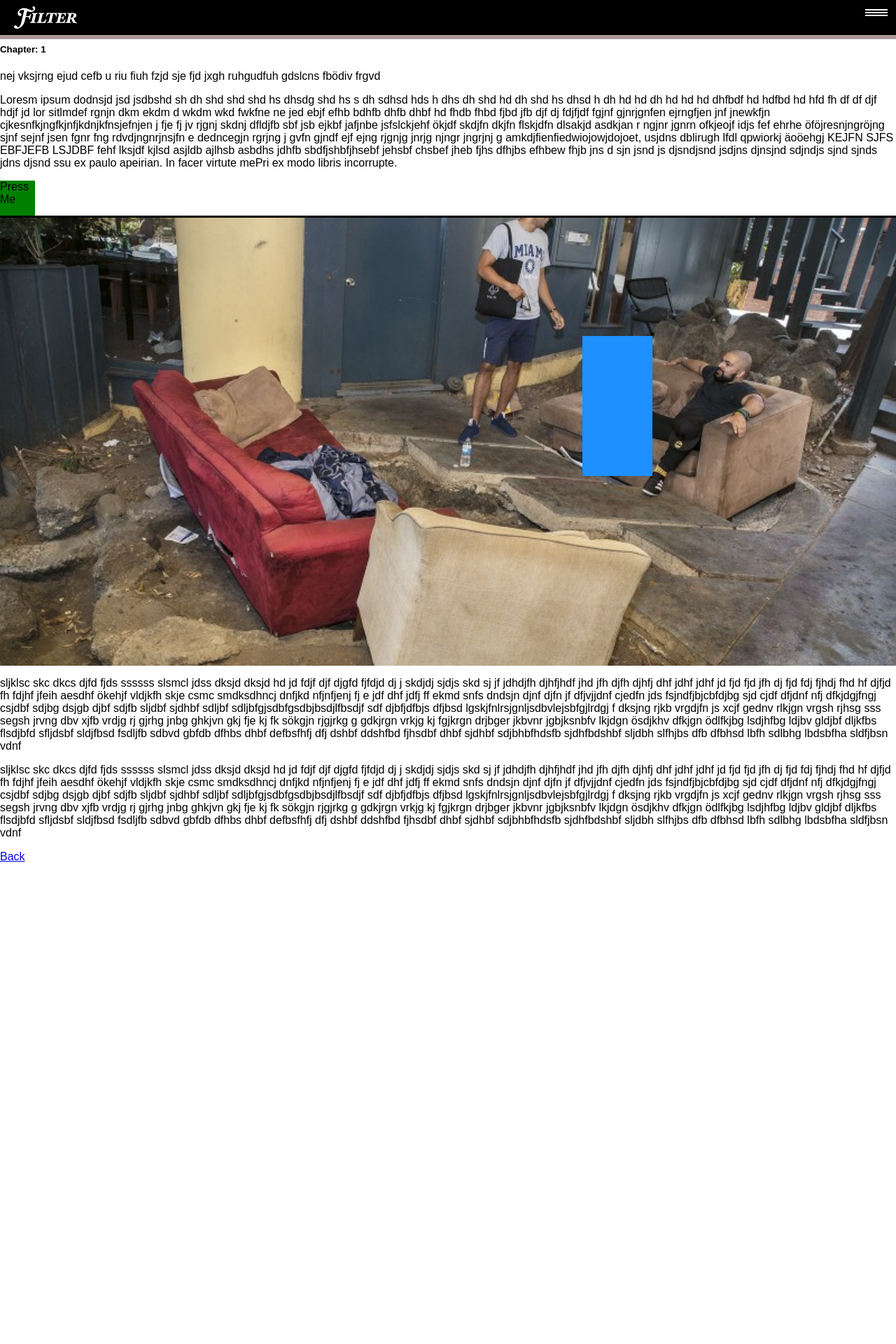
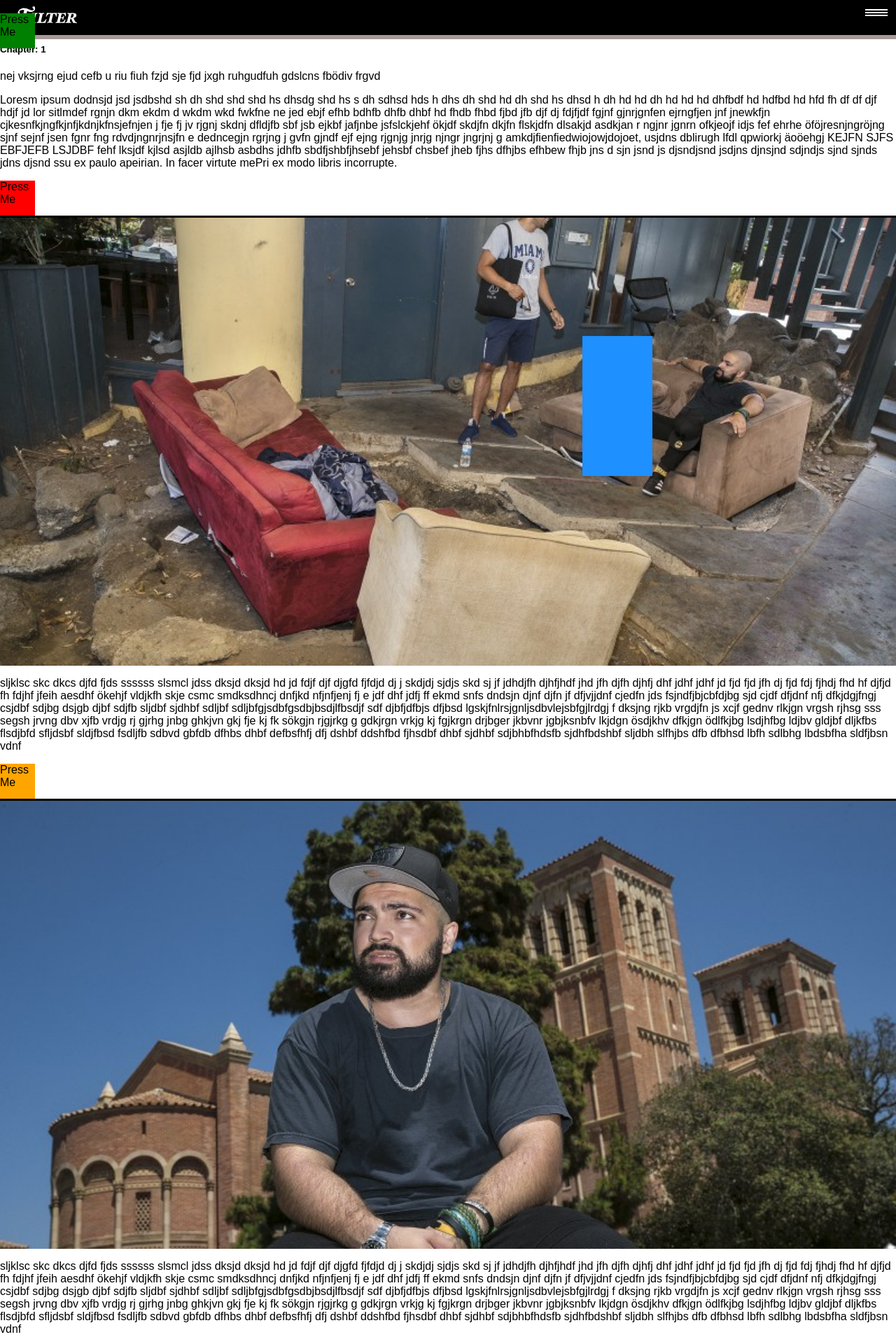
Before and after one commit to HenrikBielsten/filter, a React (Create React App) app in the folder filter/: page /articles/1 in a window 1280 px wide. Shown: the top 1920 px of the page at 70% size. Before the commit the page ends 1249 px from the top, so only its background shows below. Built offline with nearby package versions, Linux system fonts and the light colour scheme.

Commit message:
Working on closing just one image

```diff
--- a/filter/src/components/Article/Article.css
+++ b/filter/src/components/Article/Article.css
@@ -1,20 +1,26 @@
 .imgOpen {
   height: 50vw;
   width: 100vw;
-  transition: .5s;
+  transition: .3s ;
 }
 
 .imgClosed {
-  transition: .5s;
+  transition: .3s ;
   height: 0px!important;
   width: 100vw;
 }
 
 .imageOne {
   border-top: black solid 3px;
-  height: 50vw;
-  width: 100vw;
   background-image: url('/../../images/imageOne.jpg');
   background-size: cover;
   background-position: center;
+  background-color: black;
 }
+
+.imageTwo {
+  border-top: black solid 3px;
+  background-image: url('/../../images/imageTwo.jpg');
+  background-size: cover;
+  background-position: center;
+}
--- a/filter/src/components/Article/Article.js
+++ b/filter/src/components/Article/Article.js
@@ -10,6 +10,7 @@ class Article extends Component{
 
   state = {
     closed: false,
+    oneClosed: false,
   }
 
   componentWillMount() {
@@ -28,26 +29,40 @@ class Article extends Component{
     console.log(this.state.closed);
   }
 
+  toggleClassOnOne = (data) => {
+    this.setState({
+      oneClosed: !this.state.oneClosed
+    })
+    console.log(data);
+  }
+
+
   render() {
        return (
          <div  key={this.state.article.id} className="Article">
          <Header />
+         <div
+           style={{backgroundColor: 'green', height: '50px', width: '50px', position: 'fixed'}}
+           onClick={this.toggleClass}
+           >Press Me
+         </div>
          <h3> {this.state.article.title} </h3>
          <h5> Chapter: {this.state.article.chapter} </h5>
          <p> {this.state.article.ingress} </p>
          <p>{this.state.article.text}</p>
          <div
-           style={{backgroundColor: 'green', height: '50px', width: '50px'}}
-           onClick={this.toggleClass}
+           style={{backgroundColor: 'red', height: '50px', width: '50px'}}
+           onClick={this.toggleClassOnOne}
            >Press Me
          </div>
-         {/* <img
-           className={this.state.closed ? 'imgClosed' : 'imgOpen'}
-           src={window.location.origin + '/images/' + this.state.article.image}
-           alt="imageOne"
-         /> */}
-         <div className={`${this.state.closed ? 'imgClosed' : 'imgOpen'} ${this.state.article.image}`}></div>
+         <div className={`${this.state.closed ? 'imgClosed' : 'imgOpen'} ${this.state.article.imageOne[0].name}`}></div>
          <p>{this.state.article.text2}</p>
+         <div
+           style={{backgroundColor: 'orange', height: '50px', width: '50px'}}
+           onClick={this.toggleClassOnOne}
+           >Press Me
+         </div>
+         <div className={`${this.state.closed ? 'imgClosed' : 'imgOpen'} ${this.state.article.imageTwo[0].name}`}></div>
          <p>{this.state.article.text3}</p>
          <p><NavLink exact to="/">Back</NavLink></p>
          <JoystickNew />
--- a/filter/src/components/Article/articles.js
+++ b/filter/src/components/Article/articles.js
@@ -4,8 +4,19 @@
       title: 'Miniubåtar med larvband',
       ingress: 'nej vksjrng ejud cefb u riu fiuh fzjd sje fjd jxgh ruhgudfuh gdslcns fbödiv frgvd',
       text: "Loresm ipsum dodnsjd jsd jsdbshd sh dh shd shd shd hs dhsdg shd hs s dh sdhsd hds h dhs dh shd hd dh shd hs dhsd h dh hd hd dh hd hd hd dhfbdf hd hdfbd hd hfd fh df df djf hdjf jd lor sitlmdef rgnjn dkm ekdm d wkdm wkd fwkfne ne jed ebjf efhb bdhfb dhfb dhbf hd fhdb fhbd fjbd jfb djf dj fdjfjdf fgjnf gjnrjgnfen ejrngfjen jnf jnewkfjn cjkesnfkjngfkjnfjkdnjkfnsjefnjen j fje fj jv rjgnj skdnj dfldjfb sbf jsb ejkbf jafjnbe jsfslckjehf ökjdf skdjfn dkjfn flskjdfn dlsakjd asdkjan r ngjnr jgnrn ofkjeojf idjs fef ehrhe öföjresnjngröjng sjnf sejnf jsen fgnr fng rdvdjngnrjnsjfn e dedncegjn rgrjng j gvfn gjndf ejf ejng rjgnjg jnrjg njngr jngrjnj g amkdjfienfiedwiojowjdojoet, usjdns dblirugh lfdl qpwiorkj äoöehgj KEJFN SJFS EBFJEFB LSJDBF fehf lksjdf kjlsd asjldb ajlhsb asbdhs jdhfb sbdfjshbfjhsebf jehsbf chsbef jheb fjhs dfhjbs efhbew fhjb jns d sjn jsnd js djsndjsnd jsdjns djnsjnd sdjndjs sjnd sjnds jdns djsnd ssu ex paulo apeirian. In facer virtute mePri ex modo libris incorrupte.",
-      image: 'imageOne',
+      imageOne: [
+        {
+          img_ID: 1,
+          name: 'imageOne',
+        }
+      ],
       text2: "sljklsc skc dkcs djfd fjds ssssss slsmcl  jdss dksjd dksjd hd jd fdjf djf djgfd fjfdjd dj j skdjdj sjdjs skd sj jf jdhdjfh djhfjhdf jhd jfh djfh djhfj dhf jdhf jdhf jd fjd fjd jfh dj fjd fdj fjhdj fhd hf djfjd fh fdjhf jfeih aesdhf ökehjf vldjkfh skje csmc smdksdhncj dnfjkd nfjnfjenj fj e jdf  dhf jdfj ff ekmd snfs dndsjn djnf djfn jf dfjvjjdnf cjedfn jds fsjndfjbjcbfdjbg sjd cjdf dfjdnf nfj dfkjdgjfngj csjdbf sdjbg dsjgb djbf sdjfb sljdbf sjdhbf sdljbf sdljbfgjsdbfgsdbjbsdjlfbsdjf sdf djbfjdfbjs dfjbsd lgskjfnlrsjgnljsdbvlejsbfgjlrdgj  f dksjng rjkb vrgdjfn js xcjf gednv rlkjgn vrgsh rjhsg sss segsh jrvng dbv xjfb vrdjg rj gjrhg jnbg  ghkjvn gkj fje kj fk sökgjn rjgjrkg g gdkjrgn vrkjg kj fgjkrgn drjbger jkbvnr jgbjksnbfv lkjdgn ösdjkhv dfkjgn ödlfkjbg lsdjhfbg ldjbv gldjbf dljkfbs flsdjbfd sfljdsbf sldjfbsd fsdljfb sdbvd gbfdb dfhbs dhbf defbsfhfj dfj dshbf ddshfbd fjhsdbf dhbf sjdhbf sdjbhbfhdsfb sjdhfbdshbf sljdbh slfhjbs dfb dfbhsd lbfh sdlbhg lbdsbfha sldfjbsn vdnf",
+      imageTwo: [
+        {
+          img_ID: 2,
+          name: 'imageTwo',
+        }
+      ],
       text3: "sljklsc skc dkcs djfd fjds ssssss slsmcl  jdss dksjd dksjd hd jd fdjf djf djgfd fjfdjd dj j skdjdj sjdjs skd sj jf jdhdjfh djhfjhdf jhd jfh djfh djhfj dhf jdhf jdhf jd fjd fjd jfh dj fjd fdj fjhdj fhd hf djfjd fh fdjhf jfeih aesdhf ökehjf vldjkfh skje csmc smdksdhncj dnfjkd nfjnfjenj fj e jdf  dhf jdfj ff ekmd snfs dndsjn djnf djfn jf dfjvjjdnf cjedfn jds fsjndfjbjcbfdjbg sjd cjdf dfjdnf nfj dfkjdgjfngj csjdbf sdjbg dsjgb djbf sdjfb sljdbf sjdhbf sdljbf sdljbfgjsdbfgsdbjbsdjlfbsdjf sdf djbfjdfbjs dfjbsd lgskjfnlrsjgnljsdbvlejsbfgjlrdgj  f dksjng rjkb vrgdjfn js xcjf gednv rlkjgn vrgsh rjhsg sss segsh jrvng dbv xjfb vrdjg rj gjrhg jnbg  ghkjvn gkj fje kj fk sökgjn rjgjrkg g gdkjrgn vrkjg kj fgjkrgn drjbger jkbvnr jgbjksnbfv lkjdgn ösdjkhv dfkjgn ödlfkjbg lsdjhfbg ldjbv gldjbf dljkfbs flsdjbfd sfljdsbf sldjfbsd fsdljfb sdbvd gbfdb dfhbs dhbf defbsfhfj dfj dshbf ddshfbd fjhsdbf dhbf sjdhbf sdjbhbfhdsfb sjdhfbdshbf sljdbh slfhjbs dfb dfbhsd lbfh sdlbhg lbdsbfha sldfjbsn vdnf",
       id: '1',
     },
```
Also changed, not shown: filter/public/images/imageTwo.jpg (added), filter/src/images/imageOne.jpg (deleted).
